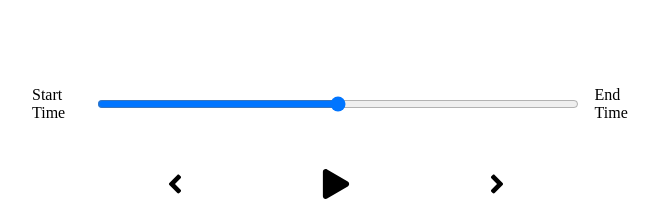
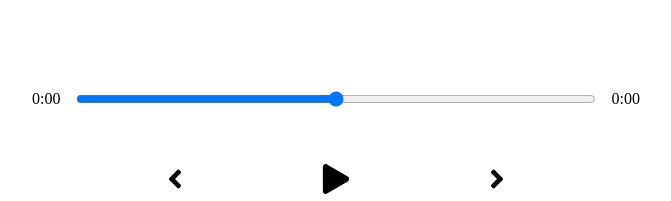
Before and after one commit to AkhrorSoliev/music-player-react, a React (Create React App) app: page / in a window 1280 px wide. Shown: the part 418-619 px from the top of the page, without its empty margins (304-975 px from the left). Built offline with nearby package versions, Linux system fonts and the light colour scheme.

Commit message:
start time and end time added

```diff
--- a/src/components/Player.js
+++ b/src/components/Player.js
@@ -1,4 +1,4 @@
-import { useRef } from 'react'
+import { useRef, useState } from 'react'
 import { FaPlay, FaAngleLeft, FaAngleRight } from 'react-icons/fa'
 export const Player = ({ currentSong, isPlaying, setIsPlaying }) => {
   // ref
@@ -15,13 +15,33 @@
     }
   }
 
+  const getTime = (time) => {
+    return Math.floor(time / 60) + ':' + ('0' + Math.floor(time % 60)).slice(-2)
+  }
+
+  // state
+  const timeUpdateHandler = (e) => {
+    const current = e.target.currentTime
+    const duration = e.target.duration
+    setSongInfo({
+      ...songInfo,
+      currentTime: current,
+      duration,
+    })
+  }
+
+  const [songInfo, setSongInfo] = useState({
+    currentTime: null,
+    duration: null,
+  })
+
   return (
     <div>
       <div className="player">
         <div className="time-control">
-          <p>Start Time</p>
+          <p>{getTime(songInfo.currentTime)}</p>
           <input type="range" />
-          <p>End Time</p>
+          <p>{getTime(songInfo.duration)}</p>
         </div>
         <div className="play-control">
           <FaAngleLeft className="skip-back" />
@@ -29,7 +49,12 @@
           <FaAngleRight className="skip-forward" />
         </div>
       </div>
-      <audio ref={audioRef} src={currentSong.audio}></audio>
+      <audio
+        onTimeUpdate={timeUpdateHandler}
+        onLoadedMetadata={timeUpdateHandler}
+        ref={audioRef}
+        src={currentSong.audio}
+      ></audio>
     </div>
   )
 }
```
